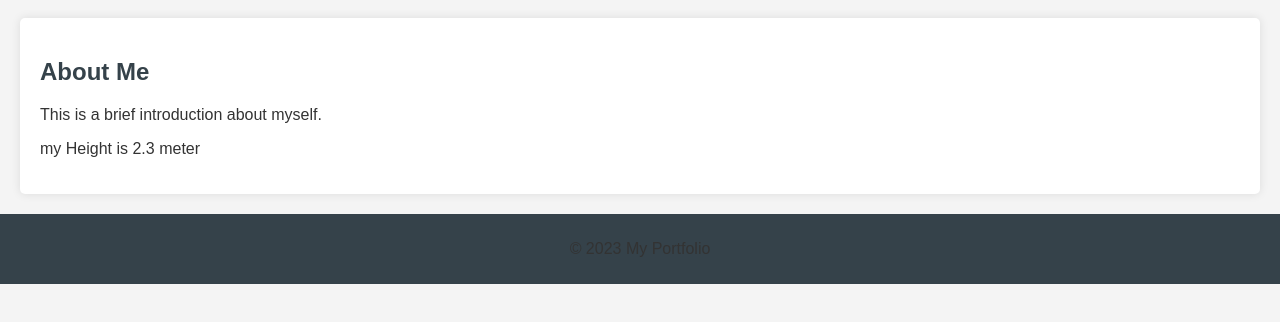
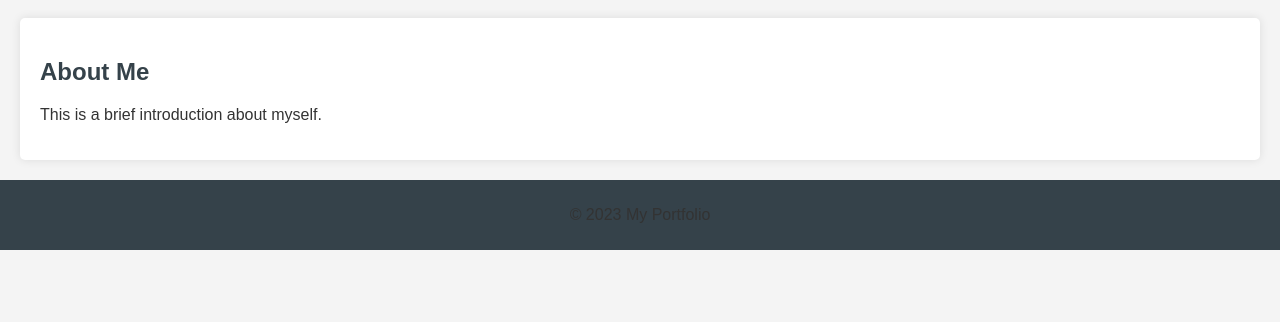
Before and after one commit to Praveenkumarmb0501/application, a plain HTML site: page index.html in a window 1280 px wide. Shown: the part 100-422 px from the top of the page. Drawn offline with Linux system fonts and the light colour scheme.

Commit message:
Update index.html

```diff
--- a/index.html
+++ b/index.html
@@ -20,7 +20,7 @@
     <main>
         <h2>About Me</h2>
         <p>This is a brief introduction about myself.</p>
-        <p>my Height is 2.3 meter</p>
+
     </main>
     <footer>
         <p>&copy; 2023 My Portfolio</p>
```
